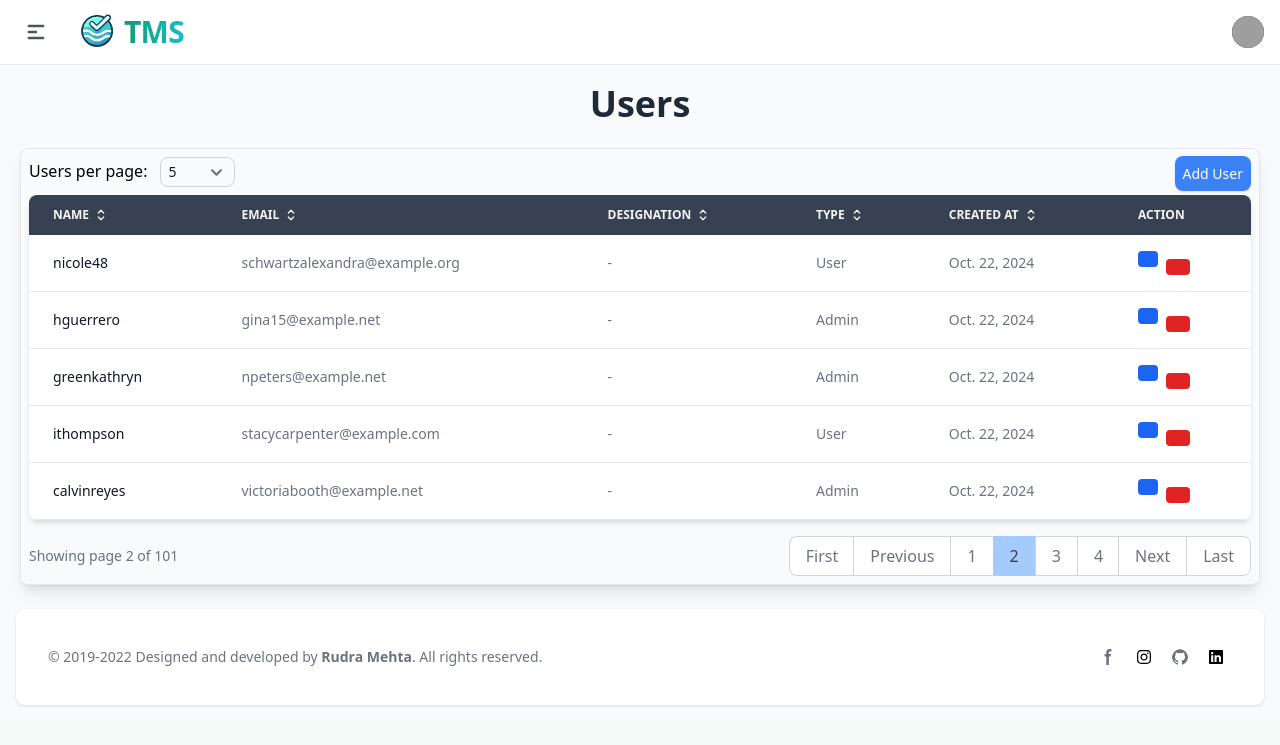
After one commit to rudrafra772/tms, a Django app: page /users/?count=5&page=2 in a window 1280 px wide. The commit adds this page. Shown: the top 745 px of the page. Run offline with Django 5.2, Linux system fonts and the light colour scheme; a user stored in the database is signed in; data comes from the database, SQL or seed files in the repository; both versions use the stored data as it was after the commit; some libraries are stand-ins or nearby versions; grey boxes are pictures that could not be loaded.

Commit message:
CREATE: users in usermanagement

```diff
--- a/apps/apis/utils.py
+++ b/apps/apis/utils.py
@@ -4,7 +4,7 @@ from rest_framework import status
 
 def error_response(message="An error occurred", errors=None, status=status.HTTP_400_BAD_REQUEST):
     """
-    Custom function to generate an error response.
+    Function to generate an error response.
 
     Args:
         errors (dict): The error details.
@@ -36,7 +36,7 @@ def error_response(message="An error occurred", errors=None, status=status.HTTP_
 
 def response(data=None, message="Success", status_code=status.HTTP_200_OK):
     """
-    Custom function to generate a data response.
+    Function to generate a data response.
 
     Args:
         data (dict): The data to be included in the response.
--- a/apps/package.json
+++ b/apps/package.json
@@ -3,6 +3,7 @@
     "tailwindcss": "^3.4.4"
   },
   "dependencies": {
-    "flowbite": "^2.3.0"
+    "flowbite": "^2.3.0",
+    "simple-datatables": "^9.2.1"
   }
 }
--- a/apps/static/src/output.css
+++ b/apps/static/src/output.css
@@ -1253,6 +1253,14 @@ input:checked + .toggle-bg {
   margin-right: 1.25rem;
 }
 
+.ms-0 {
+  margin-inline-start: 0px;
+}
+
+.ms-1 {
+  margin-inline-start: 0.25rem;
+}
+
 .ms-3 {
   margin-inline-start: 0.75rem;
 }
@@ -1289,6 +1297,10 @@ input:checked + .toggle-bg {
   margin-top: 2rem;
 }
 
+.mr-0 {
+  margin-right: 0px;
+}
+
 .block {
   display: block;
 }
@@ -1457,6 +1469,23 @@ input:checked + .toggle-bg {
   width: 100%;
 }
 
+.w-14 {
+  width: 3.5rem;
+}
+
+.w-1 {
+  width: 0.25rem;
+}
+
+.w-2\/12 {
+  width: 16.666667%;
+}
+
+.w-fit {
+  width: -moz-fit-content;
+  width: fit-content;
+}
+
 .min-w-full {
   min-width: 100%;
 }
@@ -1639,6 +1672,12 @@ input:checked + .toggle-bg {
 
 .gap-4 {
   gap: 1rem;
+}
+
+.-space-x-px > :not([hidden]) ~ :not([hidden]) {
+  --tw-space-x-reverse: 0;
+  margin-right: calc(-1px * var(--tw-space-x-reverse));
+  margin-left: calc(-1px * calc(1 - var(--tw-space-x-reverse)));
 }
 
 .space-x-1 > :not([hidden]) ~ :not([hidden]) {
@@ -1776,6 +1829,10 @@ input:checked + .toggle-bg {
 
 .border-b {
   border-bottom-width: 1px;
+}
+
+.border-e-0 {
+  border-inline-end-width: 0px;
 }
 
 .border-r {
@@ -1812,8 +1874,18 @@ input:checked + .toggle-bg {
   border-color: rgb(209 213 219 / var(--tw-border-opacity));
 }
 
+.border-gray-500 {
+  --tw-border-opacity: 1;
+  border-color: rgb(107 114 128 / var(--tw-border-opacity));
+}
+
 .border-transparent {
   border-color: transparent;
+}
+
+.border-blue-300 {
+  --tw-border-opacity: 1;
+  border-color: rgb(164 202 254 / var(--tw-border-opacity));
 }
 
 .\!bg-primary-600 {
@@ -1966,6 +2043,11 @@ input:checked + .toggle-bg {
 .bg-yellow-500 {
   --tw-bg-opacity: 1;
   background-color: rgb(194 120 3 / var(--tw-bg-opacity));
+}
+
+.bg-blue-300 {
+  --tw-bg-opacity: 1;
+  background-color: rgb(164 202 254 / var(--tw-bg-opacity));
 }
 
 .bg-opacity-50 {
@@ -2274,6 +2361,10 @@ input:checked + .toggle-bg {
 
 .leading-none {
   line-height: 1;
+}
+
+.leading-tight {
+  line-height: 1.25;
 }
 
 .tracking-tight {
--- a/apps/tailwind.config.js
+++ b/apps/tailwind.config.js
@@ -12,6 +12,8 @@ module.exports = {
     },
   },
   plugins: [
-    require('flowbite/plugin')
+    require('flowbite/plugin')({
+      datatables: true,
+    }),
   ],
 }
--- a/apps/templates/base/base.html
+++ b/apps/templates/base/base.html
@@ -13,6 +13,8 @@
     <title>Django + Tailwind CSS + Flowbite</title>
     <script src="{% static 'tinymce/tinymce.min.js' %}"></script>
     <script src="{% static 'tinymce/jquery.tinymce.min.js' %}"></script>
+
+    <script src="https://cdn.jsdelivr.net/npm/simple-datatables@9.0.3"></script>
     {% compress css %}
     <script src="{% static 'fontawesomefree/js/all.min.js' %}"></script>
     <link href="{% static 'fontawesomefree/css/all.min.css' %}" rel="stylesheet" type="text/css">
--- a/apps/templates/base/sidenav.html
+++ b/apps/templates/base/sidenav.html
@@ -30,8 +30,50 @@ id="drawer-navigation"
       <button
         type="button"
         class="flex items-center p-2 w-full text-base font-medium text-gray-900 rounded-lg transition duration-75 group hover:bg-gray-100 dark:text-white dark:hover:bg-gray-700"
-        aria-controls="dropdown-pages"
-        data-collapse-toggle="dropdown-pages"
+        aria-controls="user-management"
+        data-collapse-toggle="user-management"
+      >
+      <svg class="w-6 h-6 text-gray-800 dark:text-white" aria-hidden="true" xmlns="http://www.w3.org/2000/svg" width="24" height="24" fill="none" viewBox="0 0 24 24">
+        <path stroke="currentColor" stroke-linecap="round" stroke-width="2" d="M4.5 17H4a1 1 0 0 1-1-1 3 3 0 0 1 3-3h1m0-3.05A2.5 2.5 0 1 1 9 5.5M19.5 17h.5a1 1 0 0 0 1-1 3 3 0 0 0-3-3h-1m0-3.05a2.5 2.5 0 1 0-2-4.45m.5 13.5h-7a1 1 0 0 1-1-1 3 3 0 0 1 3-3h3a3 3 0 0 1 3 3 1 1 0 0 1-1 1Zm-1-9.5a2.5 2.5 0 1 1-5 0 2.5 2.5 0 0 1 5 0Z"/>
+      </svg>
+
+        <span class="flex-1 ml-3 text-left whitespace-nowrap"
+          >User Management</span
+        >
+        <svg
+          aria-hidden="true"
+          class="w-6 h-6"
+          fill="currentColor"
+          viewBox="0 0 20 20"
+          xmlns="http://www.w3.org/2000/svg"
+        >
+          <path
+            fill-rule="evenodd"
+            d="M5.293 7.293a1 1 0 011.414 0L10 10.586l3.293-3.293a1 1 0 111.414 1.414l-4 4a1 1 0 01-1.414 0l-4-4a1 1 0 010-1.414z"
+            clip-rule="evenodd"
+          ></path>
+        </svg>
+      </button>
+      <ul id="user-management" class="hidden py-2 space-y-2">
+        <li>
+          <a
+            href="{% url "users" %}"
+            class="flex items-center p-2 pl-11 w-full text-base font-medium text-gray-900 rounded-lg transition duration-75 group hover:bg-gray-100 dark:text-white dark:hover:bg-gray-700"
+            >
+            <svg class="w-6 h-6 text-gray-800 dark:text-white" aria-hidden="true" xmlns="http://www.w3.org/2000/svg" width="24" height="24" fill="none" viewBox="0 0 24 24">
+              <path stroke="currentColor" stroke-width="2" d="M7 17v1a1 1 0 0 0 1 1h8a1 1 0 0 0 1-1v-1a3 3 0 0 0-3-3h-4a3 3 0 0 0-3 3Zm8-9a3 3 0 1 1-6 0 3 3 0 0 1 6 0Z"/>
+            </svg>
+              Users
+            </a>
+        </li>
+      </ul>
+    </li>
+    <li>
+      <button
+        type="button"
+        class="flex items-center p-2 w-full text-base font-medium text-gray-900 rounded-lg transition duration-75 group hover:bg-gray-100 dark:text-white dark:hover:bg-gray-700"
+        aria-controls="project-management"
+        data-collapse-toggle="project-management"
       >
         <svg
           aria-hidden="true"
@@ -63,7 +105,7 @@ id="drawer-navigation"
           ></path>
         </svg>
       </button>
-      <ul id="dropdown-pages" class="hidden py-2 space-y-2">
+      <ul id="project-management" class="hidden py-2 space-y-2">
         <li>
           <a
             href="{% url "projects" %}"
--- /dev/null
+++ b/apps/templates/user_mgmt/users.html
@@ -0,0 +1,188 @@
+{% extends "base/base.html" %}
+
+{% block content %}
+
+
+<div class="container mx-auto px-1 py-1 max-w-screen">
+    <h1 class="text-4xl font-bold text-center mb-6 text-gray-800 dark:text-gray-100">Users</h1>
+    {% include "base/message.html" %}
+
+    <section class="bg-gray-50 border border-gray-200 dark:bg-gray-900 p-2 rounded-lg shadow-lg">
+        <div class="flex justify-between">
+            <div class="mb-2 space-y-2 sm:space-y-0 sm:space-x-2">
+                <label for="userCount" class="mr-0">Users per page:</label>
+                <select id="userCount" class="bg-gray-50 border border-gray-300 text-gray-900 text-sm rounded-lg focus:ring-primary-600 focus:border-primary-600 w-fit px-2 py-1 dark:bg-gray-700 dark:border-gray-600 dark:placeholder-gray-400 dark:text-white dark:focus:ring-primary-500 dark:focus:border-primary-500" onchange="updateUserCount(this.value)">
+                    <option value="5" {% if page_obj.paginator.per_page == 5 %}selected{% endif %}>5</option>
+                    <option value="10" {% if page_obj.paginator.per_page == 10 %}selected{% endif %}>10</option>
+                    <option value="25" {% if page_obj.paginator.per_page == 25 %}selected{% endif %}>25</option>
+                    <option value="100" {% if page_obj.paginator.per_page == 100 %}selected{% endif %}>100</option>
+                </select>
+            </div>
+            <div class="mb-2 mt-1 space-y-2 sm:space-y-0 sm:space-x-2">
+                <a href="#" class="w-full text-sm sm:w-auto py-2 px-2 bg-primary-500 text-white rounded-lg shadow hover:bg-primary-600 focus:outline-none focus:ring-2 focus:ring-primary-200 focus:ring-offset-2">
+                    Add User
+                </a>
+            </div>
+        </div>
+        <div class="bg-white dark:bg-gray-800 rounded-lg shadow-md overflow-hidden">
+            <div class="overflow-x-auto block">
+                <table  id="users-table" class="min-w-full text-nowrap text-sm text-left text-gray-500 dark:text-gray-400">
+                    <thead class="text-xs uppercase bg-gray-700 text-gray-100 dark:bg-gray-700 dark:text-gray-400">
+                        <tr>
+                            <th scope="col" class="px-6 py-3">
+                                <span class="flex uppercase items-center">
+                                    Name
+                                    <svg class="w-4 h-4 ms-1" aria-hidden="true" xmlns="http://www.w3.org/2000/svg" width="24" height="24" fill="none" viewBox="0 0 24 24">
+                                        <path stroke="currentColor" stroke-linecap="round" stroke-linejoin="round" stroke-width="2" d="m8 15 4 4 4-4m0-6-4-4-4 4"/>
+                                    </svg>
+                                </span>
+                            </th>
+                            <th scope="col" class="px-6 py-3">
+                                <span class="flex uppercase items-center">
+                                    Email
+                                    <svg class="w-4 h-4 ms-1" aria-hidden="true" xmlns="http://www.w3.org/2000/svg" width="24" height="24" fill="none" viewBox="0 0 24 24">
+                                        <path stroke="currentColor" stroke-linecap="round" stroke-linejoin="round" stroke-width="2" d="m8 15 4 4 4-4m0-6-4-4-4 4"/>
+                                    </svg>
+                                </span>
+                            </th>
+                            <th scope="col" class="px-6 py-3">
+                                <span class="flex uppercase items-center">
+                                    Designation
+                                    <svg class="w-4 h-4 ms-1" aria-hidden="true" xmlns="http://www.w3.org/2000/svg" width="24" height="24" fill="none" viewBox="0 0 24 24">
+                                        <path stroke="currentColor" stroke-linecap="round" stroke-linejoin="round" stroke-width="2" d="m8 15 4 4 4-4m0-6-4-4-4 4"/>
+                                    </svg>
+                                </span>
+                            </th>
+                            <th scope="col" class="px-6 py-3">
+                                <span class="flex uppercase items-center">
+                                    Type
+                                    <svg class="w-4 h-4 ms-1" aria-hidden="true" xmlns="http://www.w3.org/2000/svg" width="24" height="24" fill="none" viewBox="0 0 24 24">
+                                        <path stroke="currentColor" stroke-linecap="round" stroke-linejoin="round" stroke-width="2" d="m8 15 4 4 4-4m0-6-4-4-4 4"/>
+                                    </svg>
+                                </span>
+                            </th>
+                            <th scope="col" class="px-6 py-3">
+                                <span class="flex uppercase items-center">
+                                    Created At
+                                    <svg class="w-4 h-4 ms-1" aria-hidden="true" xmlns="http://www.w3.org/2000/svg" width="24" height="24" fill="none" viewBox="0 0 24 24">
+                                        <path stroke="currentColor" stroke-linecap="round" stroke-linejoin="round" stroke-width="2" d="m8 15 4 4 4-4m0-6-4-4-4 4"/>
+                                    </svg>
+                                </span>
+                            </th>
+                            <th scope="col" class="px-6 py-3">Action</th>
+                        </tr>
+                    </thead>
+                    <tbody class="bg-white dark:bg-gray-800">
+                        {% for user in page_obj %}
+                        <tr class="border-b dark:border-gray-700 hover:bg-gray-100 dark:hover:bg-gray-700 transition">
+                            <th scope="row" class="px-6 py-4 font-medium text-gray-900 dark:text-white whitespace-nowrap">
+                                {{user.username}}
+                            </th>
+                            <td class="px-6 py-4">
+                               {{user.email}}
+                            </td>
+                            <td class="px-6 py-4">
+                                -
+                            </td>
+                            <td class="px-6 py-4">
+                                {% if user.is_superuser %}
+                                    Admin
+                                {% elif user.is_staff %}
+                                    Staff
+                                {% else %}
+                                    User
+                                {% endif %}
+                            </td>
+                            <td class="px-6 py-4">{{user.created_at|date}}</td>
+                            <td class="px-6 py-4 items-center space-x-1 block">
+                                <a href="#" class="inline-block text-white bg-blue-600 hover:bg-blue-800 dark:bg-blue-400 dark:hover:bg-blue-600 focus:outline-none focus:ring-2 focus:ring-blue-200 focus:ring-offset-2 rounded px-2.5 py-2">
+                                    <i class="fas fa-pencil"></i>
+                                </a>
+                                <form id="deleteForm" method="post" class="inline-block">
+                                    {% csrf_token %}
+                                    <button type="button" onclick="get_action('#')" id="deleteButton" data-modal-target="deleteModal" data-modal-toggle="deleteModal" class="text-white bg-red-600 hover:bg-red-800 dark:bg-red-400 dark:hover:bg-red-600 focus:outline-none focus:ring-2 focus:ring-red-200 focus:ring-offset-2 rounded px-3 py-2">
+                                        <i class="fas fa-trash"></i>
+                                    </button>
+                                </form>
+                            </td>
+                        </tr>
+                        {% endfor %}
+                    </tbody>
+                </table>
+            </div>
+        </div>
+
+        <!-- Pagination controls -->
+        <div class="flex justify-between items-center mt-4 overflow-hidden">
+            <div class="text-sm text-gray-500 dark:text-gray-400">
+                Showing page {{ page_obj.number }} of {{ page_obj.paginator.num_pages }}
+            </div>
+            <div class="flex space-x-2 overflow-x-auto sm:block">
+                <nav aria-label="Page navigation example">
+                    <ul class="inline-flex -space-x-px text-base h-10">
+                      <li>
+                        {% if page_obj.has_previous %}
+                        <a  href="?count={{page_obj.paginator.per_page}}&page=1"  class="flex items-center justify-center px-4 h-10 ms-0 leading-tight text-gray-500 bg-white border border-e-0 border-gray-300 rounded-s-lg hover:bg-gray-100 hover:text-gray-700 dark:bg-gray-800 dark:border-gray-700 dark:text-gray-400 dark:hover:bg-gray-700 dark:hover:text-white">First</a>
+                        <li>
+                            <a href="?count={{page_obj.paginator.per_page}}&page={{ page_obj.previous_page_number }}" class="flex items-center justify-center px-4 h-10 leading-tight text-gray-500 bg-white border border-gray-300 hover:bg-gray-100 hover:text-gray-700 dark:bg-gray-800 dark:border-gray-700 dark:text-gray-400 dark:hover:bg-gray-700 dark:hover:text-white">Previous</a>
+                        </li>
+                        {% endif %}
+                      </li>
+                      {% for i in page_obj.paginator.page_range %}
+                        {% if page_obj.number == i %}
+                        <li>
+                            <span href="#" class="flex items-center justify-center px-4 h-10 leading-tight text-gray-700 bg-blue-300 border border-blue-300 hover:bg-blue-400 hover:text-gray-700 dark:bg-blue-300 dark:border-blue-300 dark:text-white dark:hover:bg-blue-300 dark:hover:text-white">
+                                {{ i }}
+                            </span>
+
+                        </li>
+                        {% elif i > page_obj.number|add:'-3' and i < page_obj.number|add:'3' %}
+                        <li>
+                            <a  href="?count={{page_obj.paginator.per_page}}&page={{ i }}" class="flex items-center justify-center px-4 h-10 leading-tight text-gray-500 bg-white border border-gray-300 hover:bg-gray-100 hover:text-gray-700 dark:bg-gray-800 dark:border-gray-700 dark:text-gray-400 dark:hover:bg-gray-700 dark:hover:text-white">{{i}}</a>
+                        </li>
+                        {% endif %}
+                      {% endfor %}
+                      {% if page_obj.has_next %}
+                      <li>
+                        <li>
+                            <a href="?count={{page_obj.paginator.per_page}}&page={{ page_obj.next_page_number }}" class="flex items-center justify-center px-4 h-10 leading-tight text-gray-500 bg-white border border-gray-300 hover:bg-gray-100 hover:text-gray-700 dark:bg-gray-800 dark:border-gray-700 dark:text-gray-400 dark:hover:bg-gray-700 dark:hover:text-white">Next</a>
+                        </li>
+                        <a   href="?count={{page_obj.paginator.per_page}}&page={{ page_obj.paginator.num_pages }}" class="flex items-center justify-center px-4 h-10 leading-tight text-gray-500 bg-white border border-gray-300 rounded-e-lg hover:bg-gray-100 hover:text-gray-700 dark:bg-gray-800 dark:border-gray-700 dark:text-gray-400 dark:hover:bg-gray-700 dark:hover:text-white">Last</a>
+                      </li>
+                      {% endif %}
+                    </ul>
+                  </nav>
+              </div>
+        </div>
+    </section>
+</div>
+<script>
+    if (document.getElementById("users-table") && typeof simpleDatatables.DataTable !== 'undefined') {
+        const dataTable = new simpleDatatables.DataTable("#users-table", {
+            searchable: false,
+            perPage: 1000,
+            perPageSelect: false,
+            info: false,
+        });
+
+        // Manually remove the info text if it's still present
+        const infoText = document.querySelector('.datatable-info');
+        if (infoText) {
+            infoText.style.display = 'none'; // Hide the info text
+        }
+        const thead = document.querySelector('thead');
+        if (thead) {
+            thead.classList.add('text-xs', 'uppercase', 'bg-gray-700', 'text-gray-100', 'dark:bg-gray-700', 'dark:text-gray-400');
+        }
+    }
+</script>
+<script>
+    function updateUserCount(count, page) {
+        const currentUrl = new URL(window.location);
+        currentUrl.searchParams.set('count', count); // Set the count parameter
+        currentUrl.searchParams.set('page', 1); // Reset to the first page
+        window.location.href = currentUrl.toString(); // Redirect to the updated URL
+    }
+    </script>
+
+{% endblock content %}
--- /dev/null
+++ b/apps/user_mgmt/urls.py
@@ -0,0 +1,7 @@
+from .views import UsersView
+from django.urls import path
+
+
+urlpatterns = [
+    path('users/', UsersView.as_view(), name="users"),
+]
--- a/apps/user_mgmt/views.py
+++ b/apps/user_mgmt/views.py
@@ -1,2 +1,109 @@
+from django.views import View
+from apps.auth.models import UserModel
+from django.shortcuts import render
+from django.core.paginator import Paginator
+from utils.helper.pagination import get_paginated_response
+from faker import Faker
+import random
 
-# Create your views here.
+class UsersView(View):
+    def get(self, request):
+        # Get all users excluding the deleted ones
+        users = UserModel.objects.all().exclude(is_deleted=True)
+
+        count = request.GET.get('count', 5)
+        page_number = request.GET.get('page', 1)
+        page_obj = get_paginated_response(users, count, page_number)
+
+        return render(request, 'user_mgmt/users.html', {'page_obj': page_obj})
+
+
+
+        #faker = Faker()
+        # for _ in range(500):
+        #     # Generate fake data for each user
+        #     username = faker.user_name()
+        #     email = faker.email()
+        #     password = 'password123'  # You can set any default password or hash it
+        #     is_staff = random.choice([True, False])
+        #     is_superuser = random.choice([True, False])
+
+        #     # Create and save the fake user
+        #     UserModel.objects.create(
+        #         username=username,
+        #         email=email,
+        #         password=password,
+        #         is_staff=is_staff,
+        #         is_superuser=is_superuser
+        #     )
+
+
+
+# @method_decorator(login_required, name="dispatch")
+# class Loan_Application_Management(View):
+#     @staticmethod
+#     def convert_to_float(value):
+#         try:
+#             return float(value)
+#         except (ValueError, TypeError):
+#             return None
+
+#     def filter_loan_applications(self, request, all_loan_application, search_query):
+#         try:
+#             status_filters = {
+#                 "created": Q(application_status__icontains="1") & Q(is_withdrawal=False),
+#                 "following up": Q(application_status__icontains="2") & Q(is_withdrawal=False),
+#                 "contract draft": Q(application_status__icontains="3") & Q(is_withdrawal=False),
+#                 "approved": Q(application_status__icontains="4") & Q(is_withdrawal=False),
+#                 "rejected": Q(application_status__icontains="5") & Q(is_withdrawal=False),
+#                 "cancelled": Q(application_status__icontains="6") & Q(is_withdrawal=False),
+#                 "remove application": Q(application_status__icontains="7") & Q(is_withdrawal=False),
+#                 "rj": Q(application_status__icontains="8") & Q(is_withdrawal=False),
+#                 "given up": Q(application_status__icontains="9") & Q(is_withdrawal=False),
+#                 "oca": Q(application_status__icontains="10") & Q(is_withdrawal=False)
+#             }
+
+#             lower_search_query = search_query.lower()
+#             if lower_search_query in status_filters:
+#                 return all_loan_application.filter(status_filters[lower_search_query])
+
+#             return all_loan_application.filter(
+#                 Q(loan_amount__exact=self.convert_to_float(search_query)) |
+#                 Q(user__companyinformation__salary_amount__exact=self.convert_to_float(search_query)) |
+#                 Q(user__companyinformation__salary_type__icontains=self.convert_to_float(search_query)) |
+#                 Q(user__phone_number__icontains=search_query) |
+#                 Q(id__icontains=search_query)
+#                 # Add more fields as needed
+#             )
+#         except ValueError:
+#             return all_loan_application.filter(
+#                 Q(user__english_name__icontains=search_query) |
+#                 Q(user__chinese_name__icontains=search_query) |
+#                 Q(user__userprofile__hk_id_number__icontains=search_query) |
+#                 Q(application_status__icontains=search_query)
+#                 # Add more fields as needed
+#             )
+
+#     def get_paginated_response(self, request, all_loan_application, page_length=None):
+#         if page_length is None or page_length <= 0:
+#             page_length = 25  # Set a default value if page_length is zero or negative
+
+#         paginator = Paginator(all_loan_application, page_length)
+#         page_number = request.GET.get("page")
+#         page_obj = paginator.get_page(page_number)
+#         return page_obj
+
+#     @method_decorator(login_required, name="dispatch")
+#     def get(self, request):
+#         search_query = request.GET.get("search", "")
+#         all_loan_application = LoanManagement.objects.prefetch_related(
+#             'user__companyinformation_set', 'user__userprofile_set').order_by("-id")
+
+#         if search_query:
+#             filtered_applications = self.filter_loan_applications(request, all_loan_application, search_query)
+#             page_obj = self.get_paginated_response(request, filtered_applications, page_length=filtered_applications.count())
+#         else:
+#             page_obj = self.get_paginated_response(request, all_loan_application)
+
+#         return render(request, "loan_application_management.html",
+#                       {'all_loan_application': all_loan_application, 'page_obj': page_obj, "search_query": search_query})
--- a/tms/urls.py
+++ b/tms/urls.py
@@ -23,6 +23,7 @@ urlpatterns = [
     path('admin/', admin.site.urls),
     path('', include('apps.auth.urls')),
     path('', include('apps.project_mgmt.urls')),
+    path('', include('apps.user_mgmt.urls')),
     path('', include('apps.logger.urls')),
     path('api/', include('apps.apis.api_urls'))
 ]
```
Also changed, not shown: other parts of apps/static/src/output.css (+115 -0 lines), apps/apis/health_check.py (deleted, +0 -16 lines), utils/helper/pagination.py (added, +20 -0 lines), apps/package-lock.json, db.sqlite3, 1 other file.
